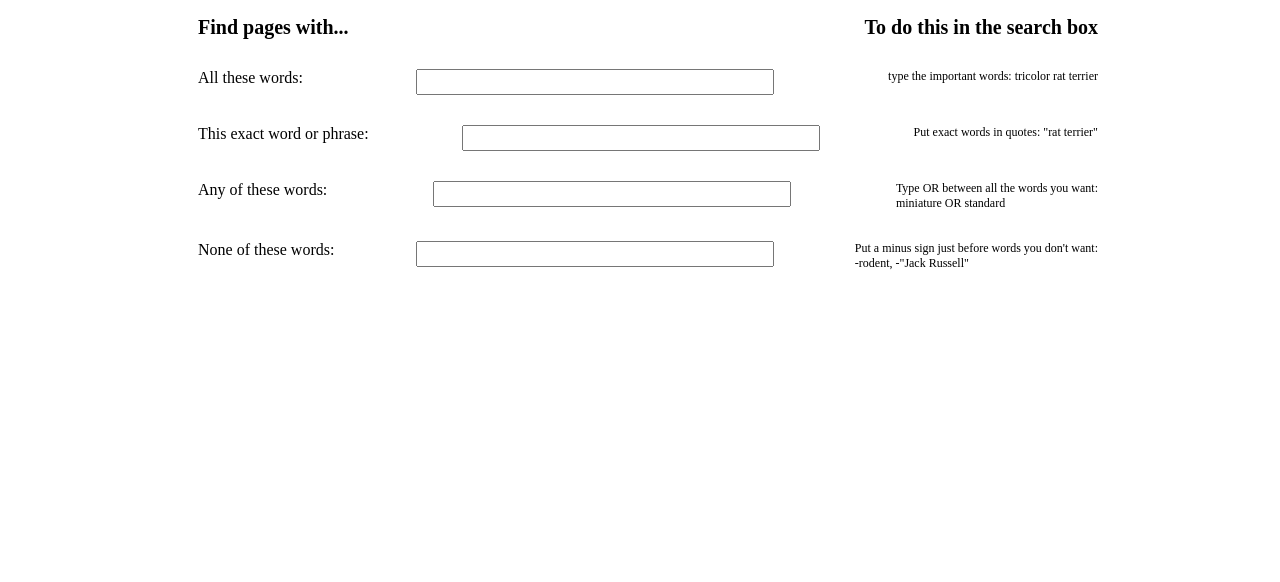
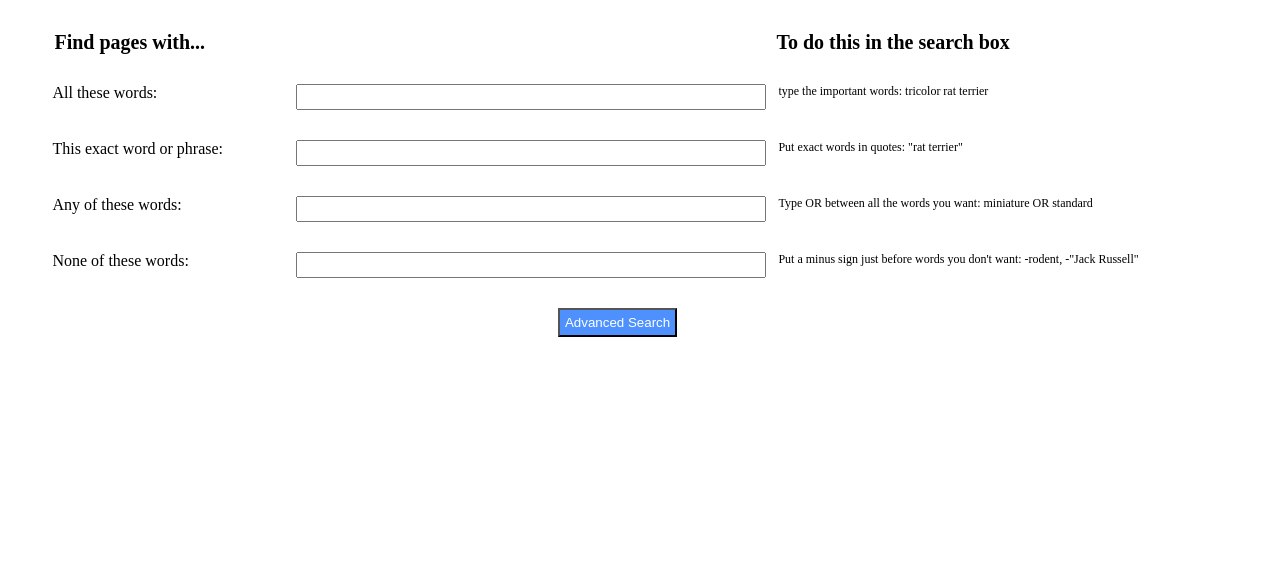
Before and after one commit to CousinsAJC/cs50w-search, a plain HTML site: page advanced_search.html in a window 1280 px wide. Shown: the part 218-800 px from the top of the page. Drawn offline with Linux system fonts and the light colour scheme.

Commit message:
added styling, feeling lucky button

```diff
--- a/advanced.css
+++ b/advanced.css
@@ -1,21 +1,51 @@
+.image{
+    padding-top:80px;
+}
 
+.form-container{
+    width:95%;
+}
 .google-form{
-    width:900px;
+    width:95%;
 }
 .form-row{
     display: flex;
-    justify-content: space-between;
+    justify-content: space-evenly;
     text-align: left;
     padding-top:15px;
     padding-bottom:15px;
 }
 .first{
-
+    width:20%;
+    justify-self: left;
+    text-align: left;
+}
+.second{
+    width:40%;
+    justify-self:left;
+}
+.third{
+    width:35%;
+    justify-self:right;
+    text-align: left;
 }
 .heading{
     font-weight: bold;
     font-size: 1.25rem;
 }
+
+.heading.left{
+    text-align:left;
+    width:20%;
+}
+.heading.middle{
+    width:40%;
+}
+.heading.right{
+    text-align:left;
+    width:35%;
+}
+
 .last{
     font-size: .75rem;
 }
@@ -29,3 +59,9 @@ input{
     height:20px;
     width:350px;
 }
+.as_button{
+    background:#4d90fe;
+    color:white;
+    padding:5px;
+    border:double #4d90fe solid;
+}
--- a/advanced_search.html
+++ b/advanced_search.html
@@ -11,39 +11,37 @@
             <a href="index.html" class="a-link">Google Search</a>
         </header>
         <main>
-            <img src="googleimg.png">
+            <img src="googleimg.png" class="image">
             <h3>Advanced Search</h3>
             <div class="form-container">
                 <form action="https://google.com/search" class="google-form">
-                    <div class="form-row">
-                        <label class="heading">Find pages with...</label>
-                        <label class="heading">To do this in the search box</label>
+                    <div class="form-row first-row">
+                        <label class="heading left">Find pages with...</label>
+                        <label class="heading middle">   </label>
+                        <label class="heading right">To do this in the search box</label>
                     </div>
                     <div class="form-row">
                         <label class="first">All these words:</label>
-                        <input type="text">
-                        <label class="last">type the important words: tricolor rat terrier</label>
+                        <input type="text" name="as_q" class="second">
+                        <label class="last third">type the important words: tricolor rat terrier</label>
                     </div>
                     <div class="form-row">
                         <label class="first">This exact word or phrase:</label>
-                        <input type="text">
-                        <label class="last">Put exact words in quotes: "rat terrier"</label>
+                        <input type="text" name="as_epq" class="second">
+                        <label class="last third">Put exact words in quotes: "rat terrier"</label>
                     </div>
                     <div class="form-row">
                         <label class="first">Any of these words:</label>
-                        <input type="text">
-                        <div class="stack">
-                            <label class="last">Type OR between all the words you want:</label>
-                            <label class="last">miniature OR standard</label>
-                        </div>
+                        <input type="text" name="as_oq" class="second">
+                        <label class="last third">Type OR between all the words you want: miniature OR standard</label>
                     </div>
                     <div class="form-row">
                         <label class="first">None of these words:</label>
-                        <input type="input">
-                        <div class="stack">
-                            <label class="last">Put a minus sign just before words you don't want:</label>
-                            <label class="last">-rodent, -"Jack Russell"</label>
-                        </div>
+                        <input type="input" name="as_eq" class="second">
+                            <label class="last third">Put a minus sign just before words you don't want: -rodent, -"Jack Russell"</label>
+                    </div>
+                    <div class="form-row">
+                        <button type="submit" class="as_button">Advanced Search</button>
                     </div>
                 </form>
             </div>
```
Also changed, not shown: index.html (+12 -5 lines), search.css (+8 -1 lines).
